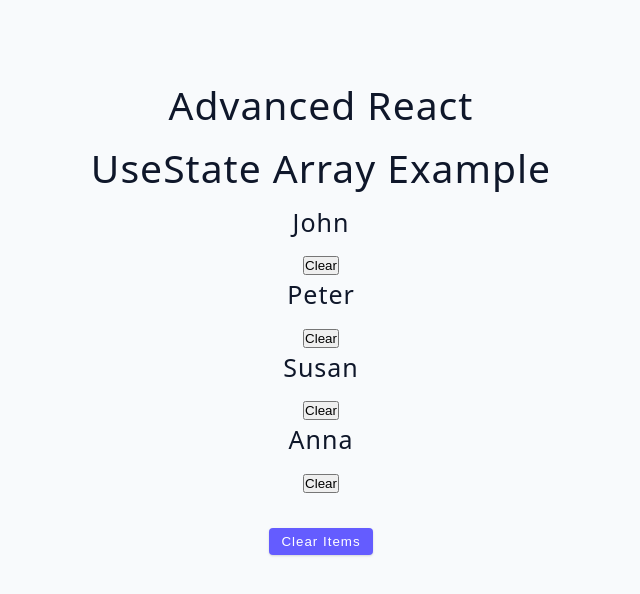
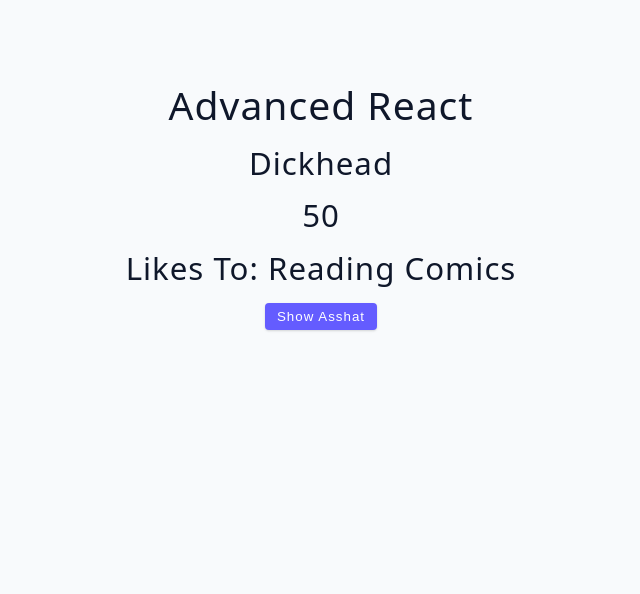
Before and after one commit to deelusional/newAdvReact, a React (Vite) app: page / in a window 1280 px wide. Shown: the top 594 px of the page, without its empty margins (319-959 px from the left). Built offline with nearby package versions, Linux system fonts and the light colour scheme.

Commit message:
added displayPerson button and logic

```diff
--- a/src/App.jsx
+++ b/src/App.jsx
@@ -1,4 +1,4 @@
-import Starter from './tutorial/01-useState/starter/03-useState-array';
+import Starter from './tutorial/01-useState/starter/04-useState-object';
 
 
 function App() {
--- a/src/tutorial/01-useState/starter/03-useState-array.jsx
+++ b/src/tutorial/01-useState/starter/03-useState-array.jsx
@@ -8,7 +8,7 @@ const UseStateArray = () => {
     console.log(id);
     // const newPeople = people.filter((person) => person.id !== id);
     // setPeople(newPeople);
-    // Can also pass const newPeople in setPeople like below:
+    // Can also pass const newPeople in setPeople like below to make it dynamic:
     const newPeople = people.filter((person) => person.id !== id);
     setPeople(people.filter((person) => person.id !== id));
   };
--- a/src/tutorial/01-useState/starter/04-useState-object.jsx
+++ b/src/tutorial/01-useState/starter/04-useState-object.jsx
@@ -1,7 +1,24 @@
 import { useState } from 'react';
 
 const UseStateObject = () => {
-  return <h2>useState object example</h2>;
+  const [name, setName] = useState('Dickhead')
+  const [age, setAge] = useState(50)
+  const [hobby, setHobby] = useState('Reading Comics')
+
+  const displayPerson = () => {
+    setName('john')
+    setAge(60);
+    setHobby('Scream at bad kids!');
+  }
+  // Use an empty fragment <></>
+  return <>
+    <h3>{name}</h3>
+    <h3>{age}</h3>
+    <h3>Likes to: {hobby}</h3>
+    <button className='btn' onClick={displayPerson}>
+      show asshat
+    </button>
+  </>;
 };
 
 export default UseStateObject;
```
